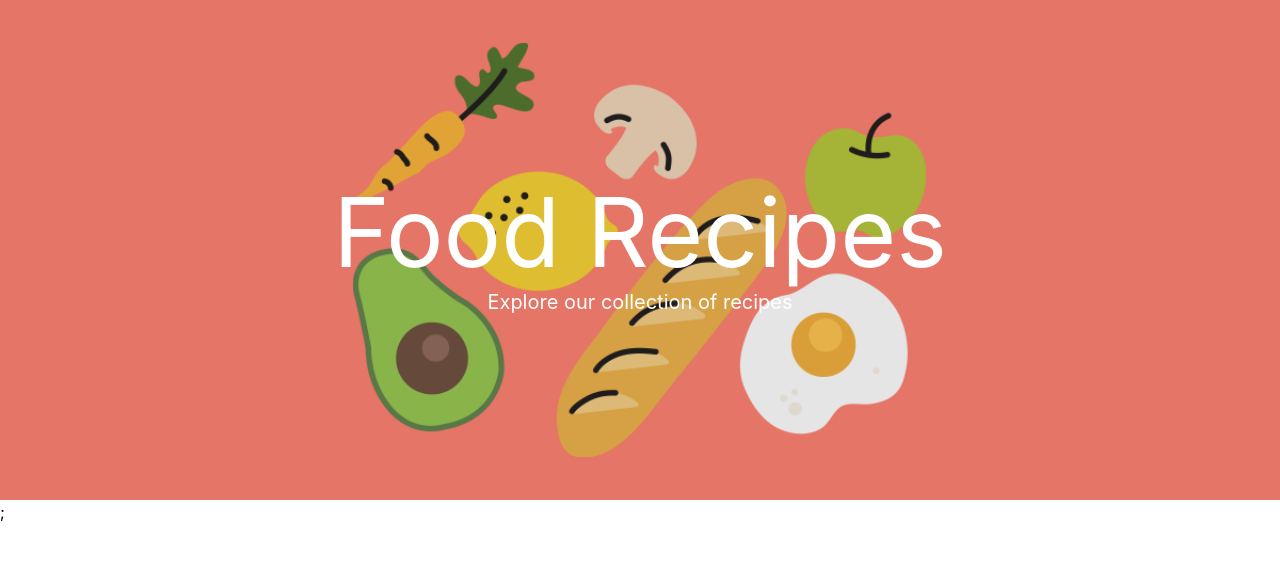
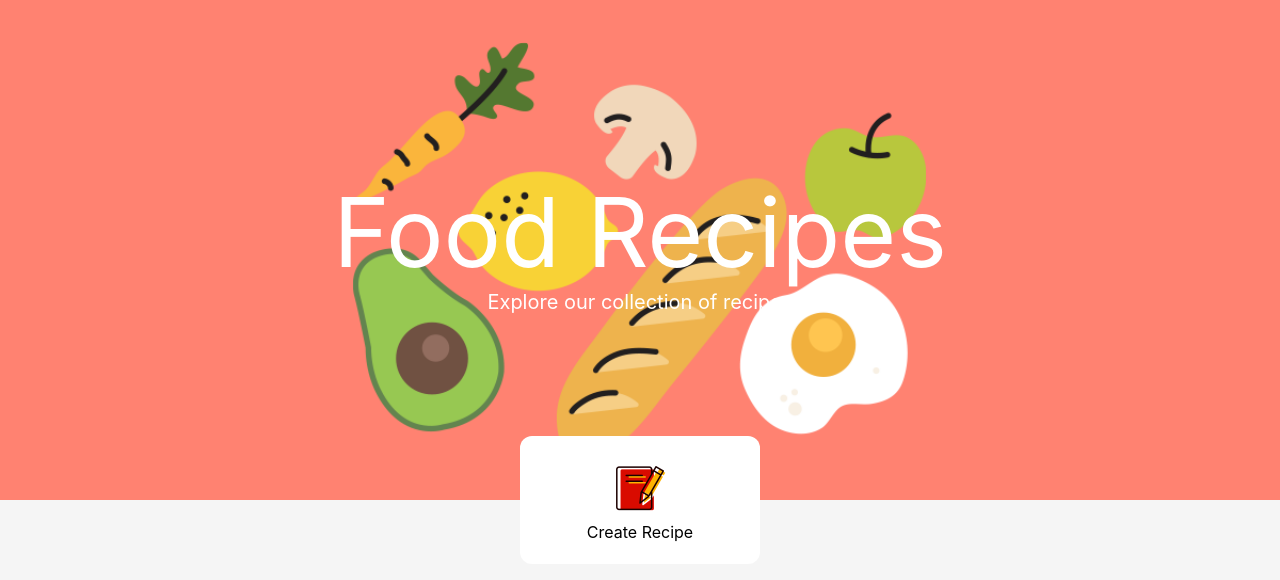
Before and after one commit to JiyuanXiao/cooking-recipe-demo-frontend, a React (Create React App) app: page / in a window 1280 px wide. Shown: the top 580 px of the page. Built offline with nearby package versions, Linux system fonts and the light colour scheme.

Commit message:
Add CreateRecipeButton
Add CreateRecipeButton, which can route to create recipe page

```diff
--- a/src/App.js
+++ b/src/App.js
@@ -7,14 +7,13 @@ import CreateRecipePage from "./pages/CreateRecipePage";
 function App() {
   return (
     <BrowserRouter>
-      <div className="App">
+      <div className="text-center">
         <Routes>
           <Route path="/" element={<RecipeListPage />} />
           <Route path="/recipe/:id" element={<RecipeDetailPage />} />
           <Route path="/create" element={<CreateRecipePage />} />
         </Routes>
       </div>
-      ;
     </BrowserRouter>
   );
 }
--- /dev/null
+++ b/src/components/CreateRecipeButton.js
@@ -0,0 +1,16 @@
+import React from "react";
+import noteImage from "../assets/note.png";
+
+const CreateRecipeButton = ({ onClick }) => {
+  return (
+    <button
+      className="flex flex-col justify-center items-center w-60 h-32 bg-white border-0 rounded-xl hover:-translate-y-2 focus:outline-none transition-transform duration-200"
+      onClick={onClick}
+    >
+      <img src={noteImage} alt="create recipe" className="w-16 h-16" />
+      <text>Create Recipe</text>
+    </button>
+  );
+};
+
+export default CreateRecipeButton;
--- a/src/components/ImageBanner.js
+++ b/src/components/ImageBanner.js
@@ -5,7 +5,7 @@ const ImageBanner = ({ src, title, subtitile }) => {
   return (
     <div className="relative w-full h-[500px] overflow-hidden">
       <img src={src} alt={title} className="w-full h-full object-cover" />
-      <div className="absolute inset-0 bg-black bg-opacity-10 flex flex-col justify-center items-center text-white text-center">
+      <div className="absolute inset-0 flex flex-col justify-center items-center text-white text-center">
         <h1 className="text-8xl mb-2">{title}</h1>
         <p className="text-xl">{subtitile}</p>
       </div>
--- a/src/index.css
+++ b/src/index.css
@@ -9,6 +9,7 @@ body {
     sans-serif;
   -webkit-font-smoothing: antialiased;
   -moz-osx-font-smoothing: grayscale;
+  background-color: #f5f5f5;
 }
 
 code {
--- a/src/pages/RecipeListPage.js
+++ b/src/pages/RecipeListPage.js
@@ -1,15 +1,25 @@
 import React from "react";
+import { useNavigate } from "react-router-dom";
 import ImageBanner from "../components/ImageBanner";
+import CreateRecipeButton from "../components/CreateRecipeButton";
 import foodBannderImage from "../assets/food-banner.png";
 
 const RecipeListPage = () => {
+  const navigate = useNavigate();
   return (
-    <div>
+    <div className="relative">
       <ImageBanner
         src={foodBannderImage}
         title="Food Recipes"
         subtitile="Explore our collection of recipes"
       />
+      <div className="absolute bottom-0 transfrom translate-y-1/2 w-full flex justify-center">
+        <CreateRecipeButton
+          onClick={() => {
+            navigate("/create");
+          }}
+        />
+      </div>
     </div>
   );
 };
```
Also changed, not shown: src/assets/note.png (added).
